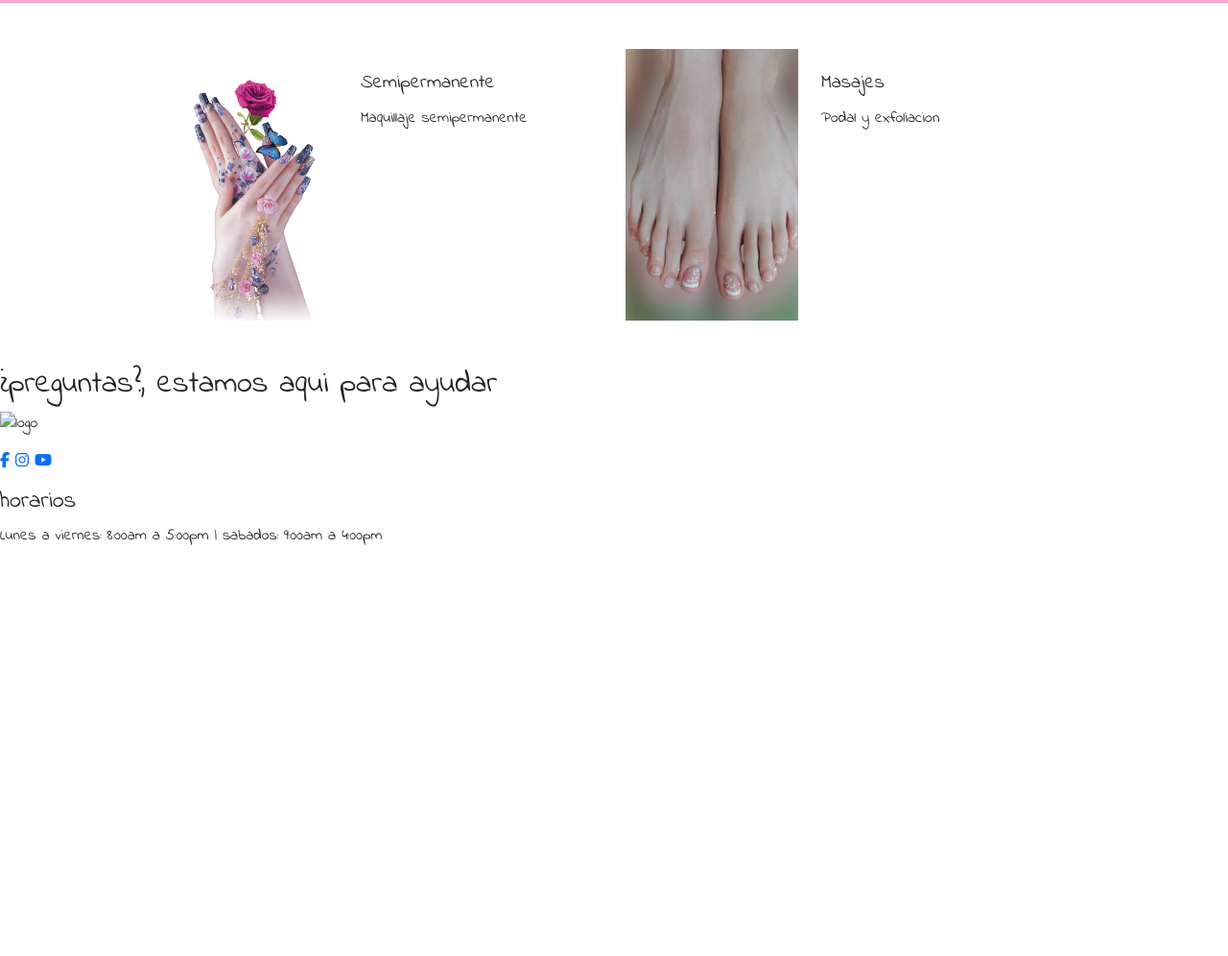
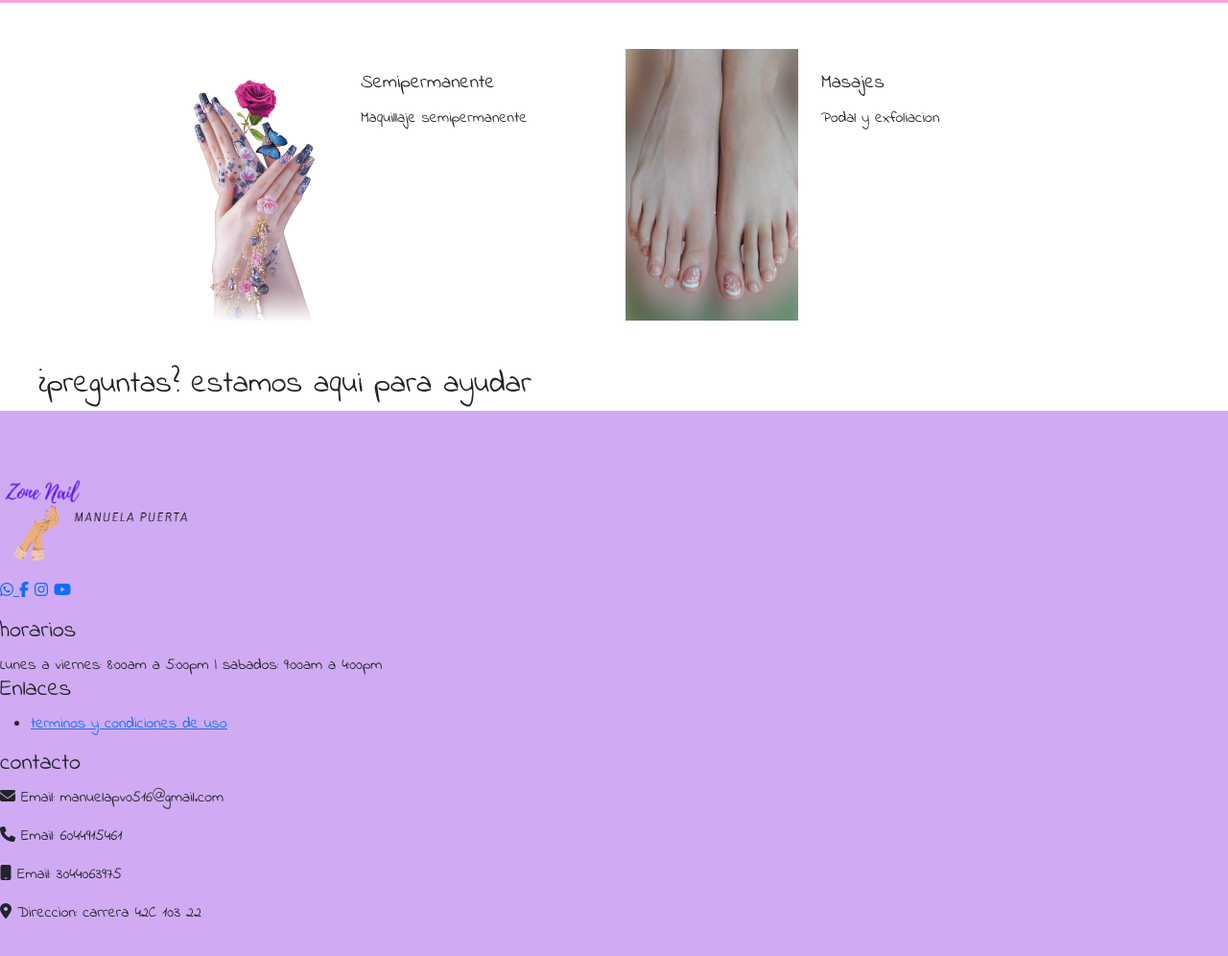
Before and after one commit to Tanagra04/Proyecto-Final, a plain HTML site: page index.html in a window 1280 px wide. Shown: the part 1594-2590 px from the top of the page at 96% size. Before the commit the page ends 2164 px from the top, so only its background shows below. Drawn offline with nearby package versions, Linux system fonts and the light colour scheme.

Commit message:
version2

```diff
--- a/CSS/STYLES.CSS
+++ b/CSS/STYLES.CSS
@@ -44,3 +44,30 @@ body {
     width: 180px;
     height: 160;
 }
+
+/* footer */
+#page-footer .ftcontainer{
+    display: flex;
+    justify-content: center;
+    flex-direction: column;
+    align-content: center;
+    align-items: flex-start;
+    background-color: rgb(208, 171, 243);
+    padding: 70px 0;
+}
+
+.footer_cta-ftcontainer{
+    max-width: 1200px;
+    flex-direction: row;
+    margin: 0 auto;
+    justify-content: space-between;
+}
+
+.ftrow{
+    display: flex;
+    align-content: center;
+    flex-direction: column;
+    justify-content: center;
+    align-items: center;
+    flex-wrap: wrap;
+}
--- a/index.html
+++ b/index.html
@@ -168,22 +168,22 @@
     <footer id="page-footer">
         <div class="footer_cta">
             <div class="footer_cta-ftcontainer">
-                <h2 class="cta_txt">¿preguntas?, estamos aqui para ayudar</h2>
+                <h2 class="cta_txt">¿preguntas? estamos aqui para ayudar</h2>
                 <div class="cta_ftrow">
-                    <a href="" class="cta_btn" target="_blank">
 
-                    </a>
                 </div>
             </div>
         </div>
-        <div class="ftconatainer">
+        <div class="ftcontainer">
             <div class="footer_menu">
                 <figure>
-                    <img src="" alt="logo" width="200" class="footer_logo">
+                    <img src="/IMAGES/ZN_Manuela_Puerta__1.png" alt="logo" width="200" class="footer_logo">
                 </figure>
 
                 <!--iconos de redes-->
                 <p class="ft-social-row">
+                    <a href="https://wa.me/3105188168" class="cta_btn" target="_blank">
+                        <i class="fa fa-whatsapp"></i>  </a>
                     <a href="facebook" target="_blank"
                     class="ftsocial"><i class="fa fa-facebook"></i></a>
                     <a href="instagram" target="_blank"
@@ -201,6 +201,36 @@
                     4:00pm
                 </span>
             </div>
+            <!--enlaces-->
+        <div class="footer_menu">
+            <h4 class="footer_title">Enlaces</h4>
+            <ul class="ft_link">
+                <li class="footer_link">
+                    <a href="lg.html" target="_blank"> terminos y
+                        condiciones de uso
+                    </a>
+                </li>
+            </ul>
+        </div>
+        <div class="footer_menu">
+            <h4 class="footer_title">contacto</h4>
+            <p class="footer_info">
+                <i class="fas fa-envelope"></i>
+                Email: manuelapv0516@gmail.com
+            </p>
+            <p class="footer_info">
+                <i class="fas fa-phone"></i>
+                Email: 6044915461
+            </p>
+            <p class="footer_info">
+                <i class="fas fa-mobile"></i>
+                Email: 3044063975
+            </p>
+            <p class="footer_info">
+                <i class="fas fa-map-marker-alt"></i>
+                Direccion: carrera 42C 103 22
+            </p>
+        </div>
 
         </div>
     </footer>
```
